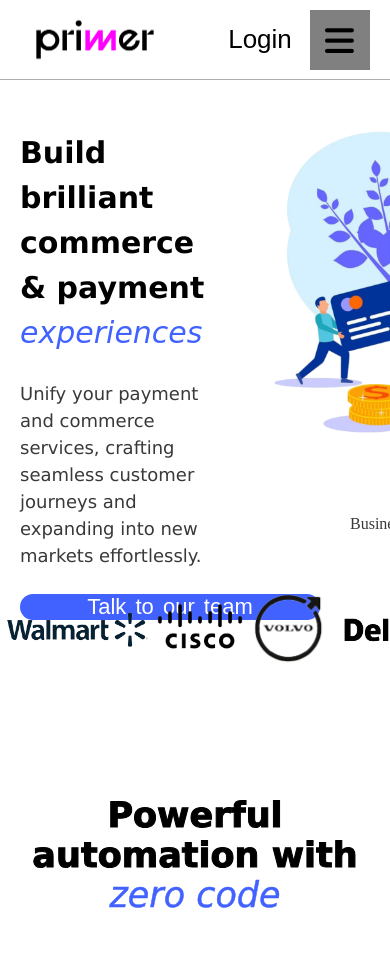
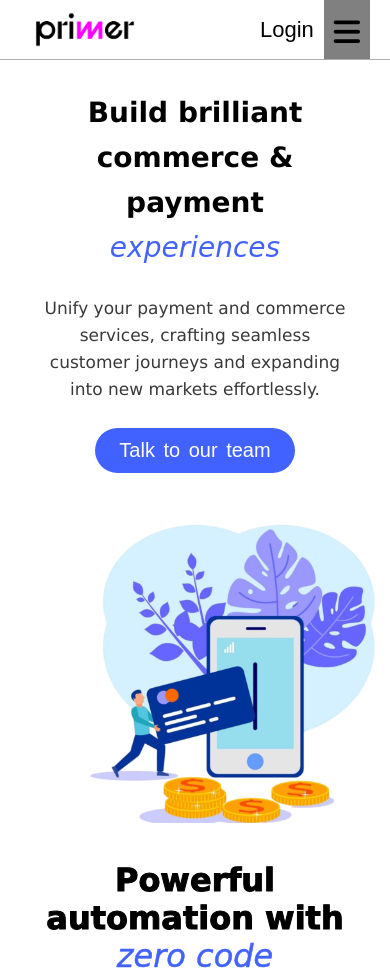
Before and after one commit to Amatullah05/Primer, a plain HTML site: page index.html in a window 390 px wide. Shown: the top 978 px of the page. Drawn offline with Linux system fonts and the light colour scheme.

Commit message:
Responsive changes

```diff
--- a/style.css
+++ b/style.css
@@ -184,7 +184,7 @@
 }
 
 /*---------------------------------------------------------Responsive CSS------------------------------------------------------------*/
-@media (max-width: 768px) {
+@media (max-width: 786px) {
     .container{
     width: 100%;
     height: auto;
@@ -260,7 +260,7 @@
 }
 .container .logos{
     margin-top: 80px;
-    padding-inline: 0px;
+    padding-inline: 10px;
 }
 .logos img{
     width: 90px;
@@ -302,3 +302,104 @@
     font-size: 16px;
 }
 }
+
+@media (max-width: 480px) {
+    .container{
+        width: 100%;
+        height: auto;
+        }
+        .navbar{
+        width: 100%;
+        height: 60px;
+        }
+        .navbar img{
+            width: 100px;
+        }
+        .navbar .login{
+        width: 120px;
+        }
+        .navbar .login button{
+        display: none;
+        }
+        .login #login-btn{
+        font-size: 22px;
+        }
+        .navbar .login .bar{
+        width: 50px;
+        height: 59px;
+        position: relative;
+        }
+        .login .bar i{
+        font-size: 30px;
+        position: absolute;
+        top: 17px;
+        left: 10px;
+        }
+
+    /*---------------------------------------------------- */
+    .container .hero-section{
+        width: 100%;
+        height: auto;
+        flex-direction: column;
+    }
+    .hero-section .left{
+        width: 100%;
+        height: auto;
+        align-items: center;
+        padding-inline: 40px;
+        padding-top: 30px;
+    }
+    .left h2{
+        font-size: 28px;
+        text-align: center;
+    }
+    .left p{
+        font-size: 17px;
+        text-align: center;
+    }
+    .left button{
+        width: 200px;
+        height: 45px;
+        font-size: 20px;
+    }
+    .hero-section .right{
+        width: 100%;
+        height: 350px;
+    }
+    .hero-section .right img{
+        width: 325px;
+        top: 40px;
+        left: 70px;
+    }
+    .container #heart{
+        display: none;
+    }
+    .container .logos{
+        display: none;
+    }
+    /*-------------------------------------------------*/
+    .container2{
+        width: 100%;
+        height: 550px;
+        padding: 20px 20px 0 20px;
+    }
+    .container2 h1{
+        font-size: 32px;
+        text-align: center;
+    }
+    .container2 #p1{
+        font-size: 16px;
+        text-align: center;
+    }
+    .container2 .para{
+        width:100%;
+    }
+    .box h4{
+        font-size: 15px;
+        text-align: center;
+    }
+    .box p{
+        font-size: 12px;
+        text-align: center;
+    }
+    }
```
